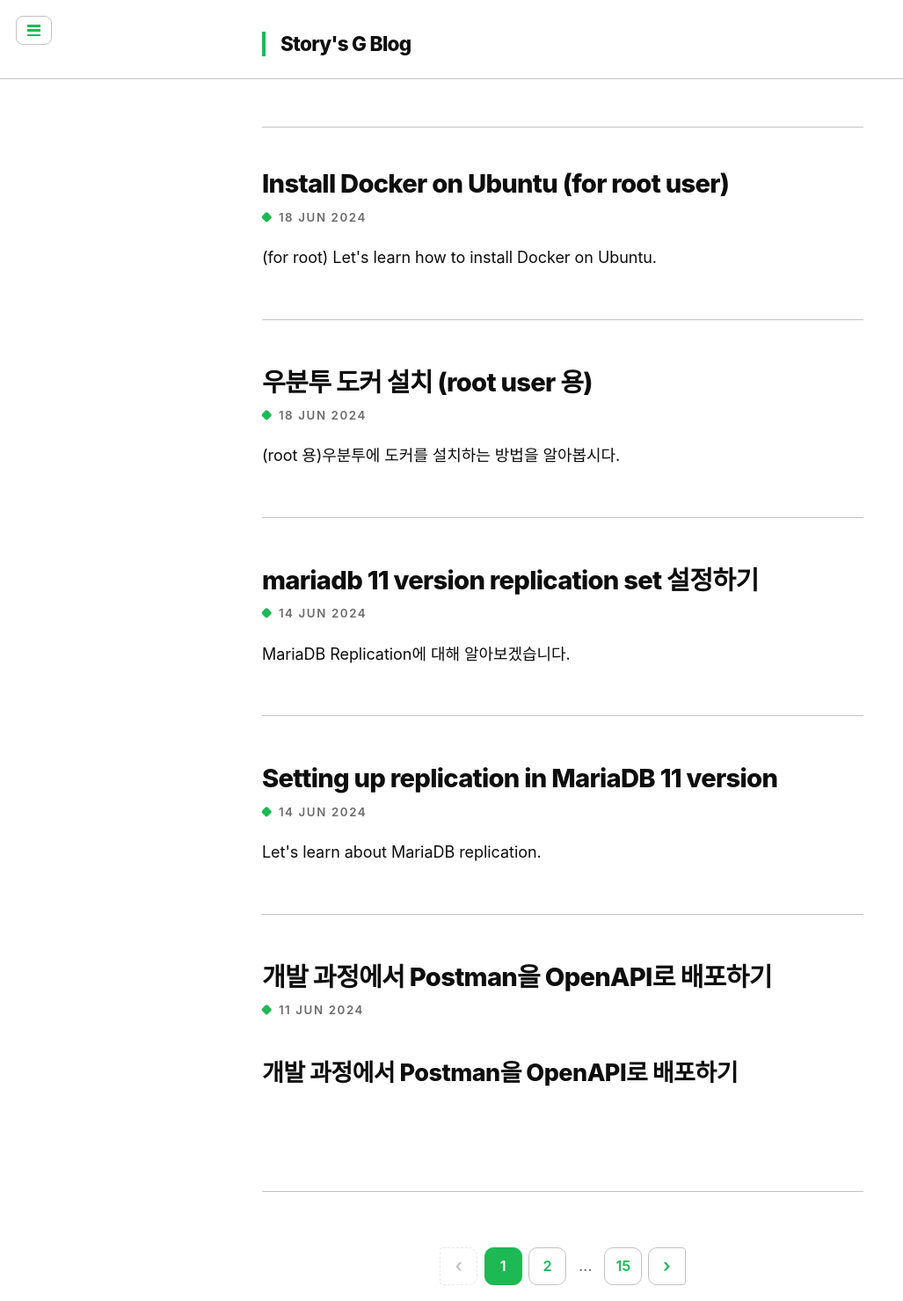
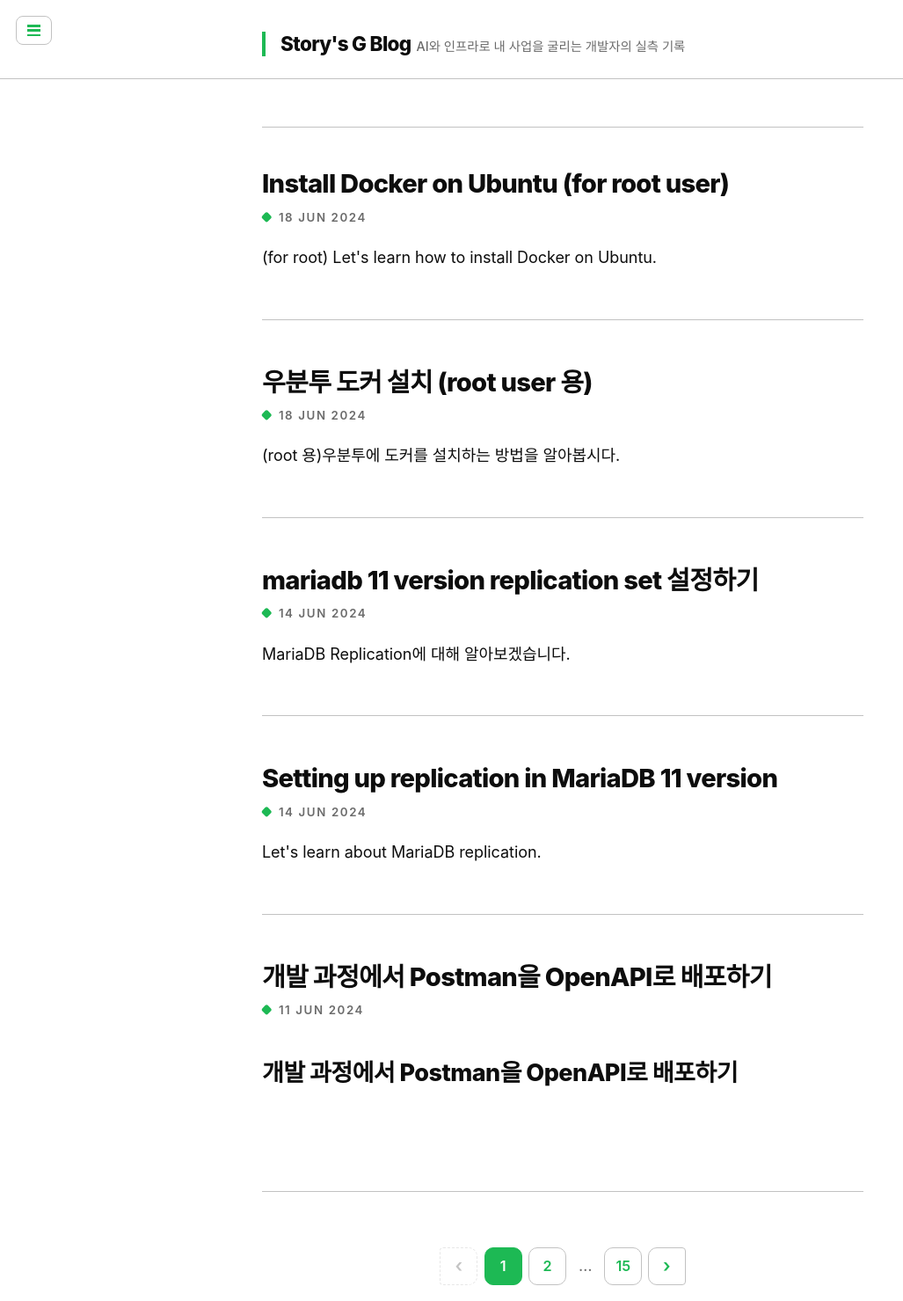
Before and after one commit to garam-park/garam-park.github.io, a Jekyll site: the page built from index.html, in a window 1280 px wide. Shown: the whole page at 88% size, without its empty margins (0-1027 px from the left). Built offline with Jekyll 4.4.1, drawn with Linux system fonts in a browser that asks for light colours; some web fonts are replaced; the list of posts is cut into pages by our own code.

Commit message:
기본 placeholder 설명문을 실제 사이트 소개로 교체하고 비어있던 tagline·author 정의
meta description가 placeholder 상태라 모든 페이지 head와 feed에 노출돼 SEO 손해였고,
tagline·author는 템플릿에서 참조하나 정의가 없어 빈 값으로 출력되던 문제를 함께 해결.

```diff
--- a/_config.yml
+++ b/_config.yml
@@ -20,10 +20,9 @@
 
 title: Story's G Blog
 email: gr.park@storyg.co
-description: > # this means to ignore newlines until "baseurl:"
-  Write an awesome description for your new site here. You can edit this
-  line in _config.yml. It will appear in your document head meta (for
-  Google search results) and in your feed.xml site description.
+description: "개발자가 AI와 인프라로 자기 사업을 직접 굴리는 실측기. K8s·DevOps·AI 운영부터 실서비스까지."
+tagline: "AI와 인프라로 내 사업을 굴리는 개발자의 실측 기록"
+author: Garam Park
 baseurl: "" # the subpath of your site, e.g. /blog
 url: "https://garam-park.github.io" # the base hostname & protocol for your site, e.g. http://example.com
 # twitter_username: jekyllrb
```
